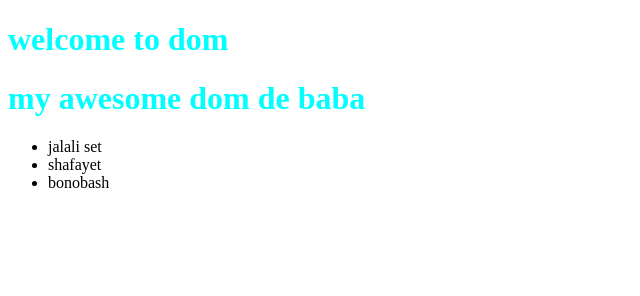
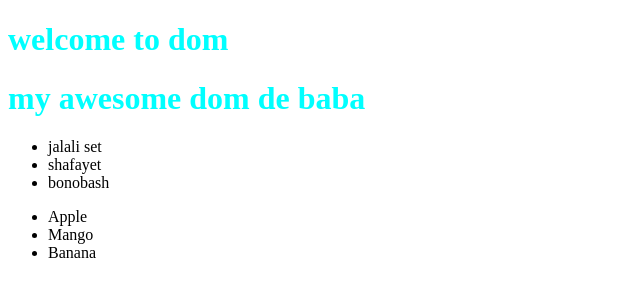
Before and after one commit to SheikhULAB/PH-JS, a plain HTML site: page Integrate JavaScript/tour of dom/index.html in a window 1280 px wide. Shown: the whole page, without its empty margins (0-640 px from the left). Drawn offline with Linux system fonts and the light colour scheme.

Commit message:
query selector

```diff
--- a/Integrate JavaScript/tour of dom/index.html
+++ b/Integrate JavaScript/tour of dom/index.html
@@ -18,6 +18,12 @@
         <li class="important">shafayet</li>
         <li class="important">bonobash</li>
     </ul>
+
+    <ul class="fruites">
+        <li>Apple</li>
+        <li>Mango</li>
+        <li>Banana</li>
+    </ul>
    </main>
     <script src="js/dom.js"></script>
 </body>
--- a/Integrate JavaScript/tour of dom/js/dom.js
+++ b/Integrate JavaScript/tour of dom/js/dom.js
@@ -16,3 +16,6 @@ console.log(document.getElementById('dom-title'));
 console.log(document.getElementById('jalali'));
 
 console.log(document.getElementsByClassName('important'));
+
+console.log(document.querySelectorAll('.fruites'));
+console.log(document.querySelector('.fruites li'));
```
